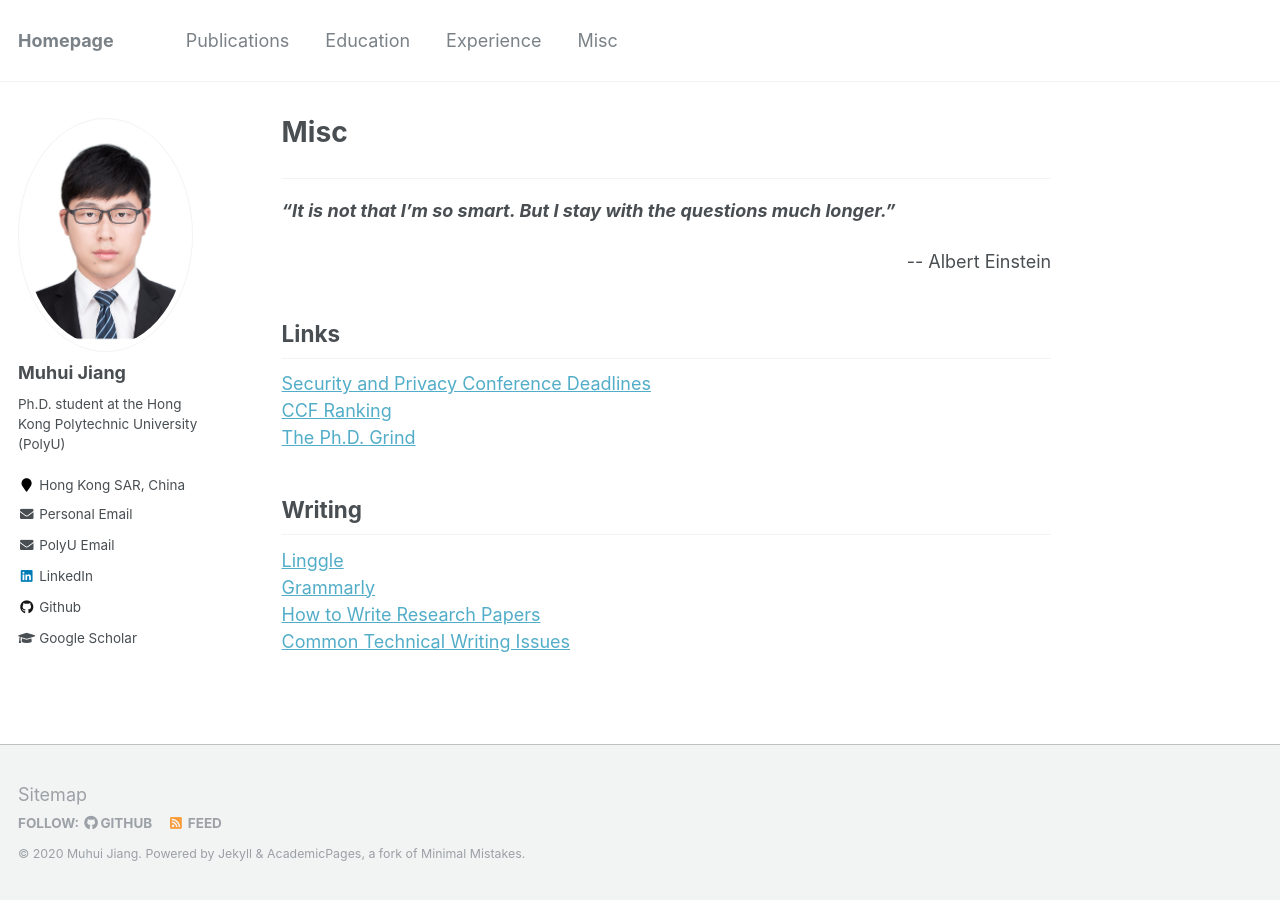
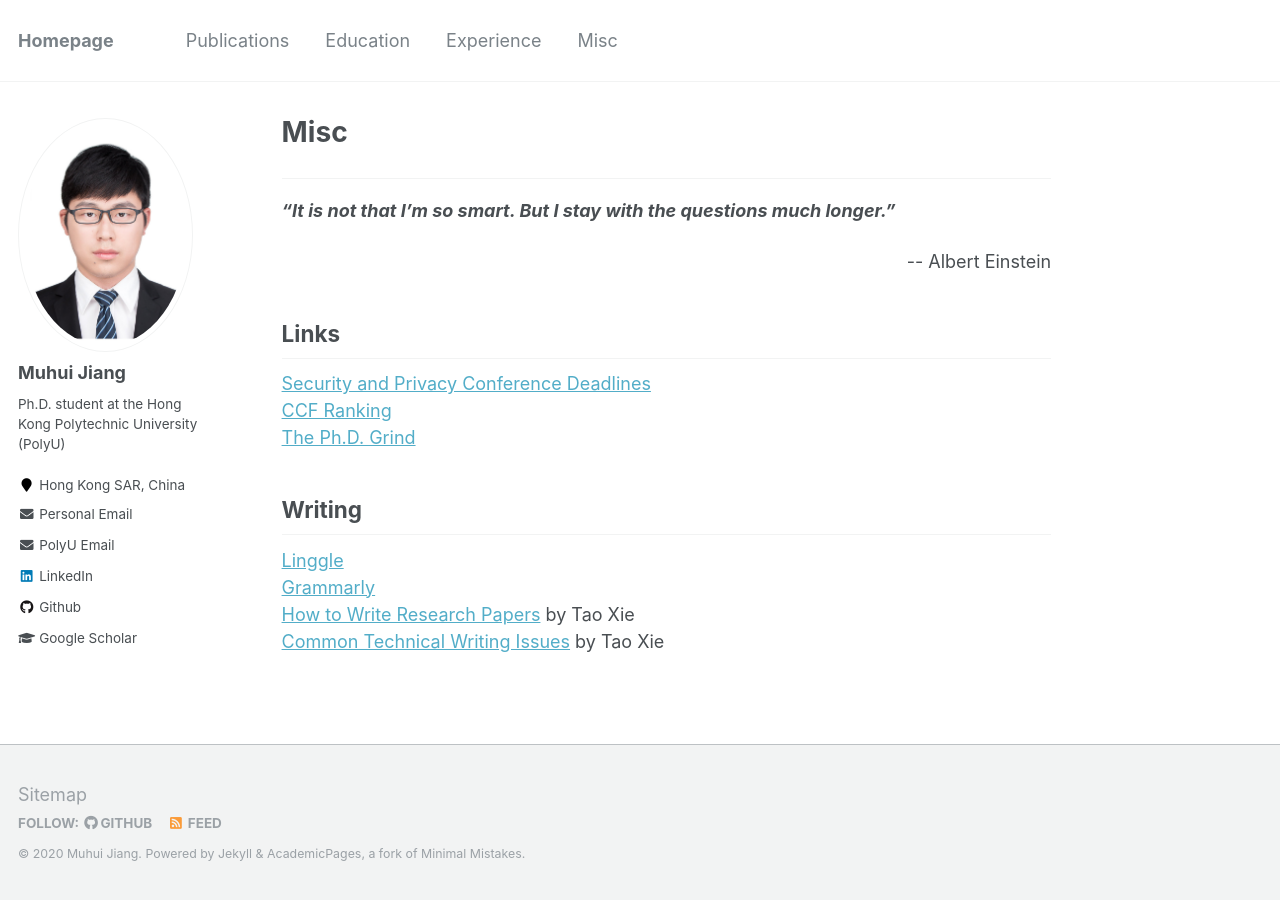
Before and after one commit to valour01/valour01.github.io, a Jekyll site: the page built from _pages/misc.md, in a window 1280 px wide. Built offline with Jekyll 4.4.1, drawn with Linux system fonts in a browser that asks for light colours.

Commit message:
add files

```diff
--- a/_pages/misc.md
+++ b/_pages/misc.md
@@ -22,5 +22,5 @@
 ## Writing
 [Linggle](https://linggle.com/)<br>
 [Grammarly](https://app.grammarly.com/)<br>
-[How to Write Research Papers](http://taoxie.cs.illinois.edu/publications/writepapers.pdf)<br>
-[Common Technical Writing Issues](http://taoxie.cs.illinois.edu/publications/writeissues.pdf)
+[How to Write Research Papers](https://www.muhui.site/files/writepapers.pdf) by Tao Xie<br>
+[Common Technical Writing Issues](https://www.muhui.site/files/writeissues.pdf) by Tao Xie
```
Also changed, not shown: 5 other files.
